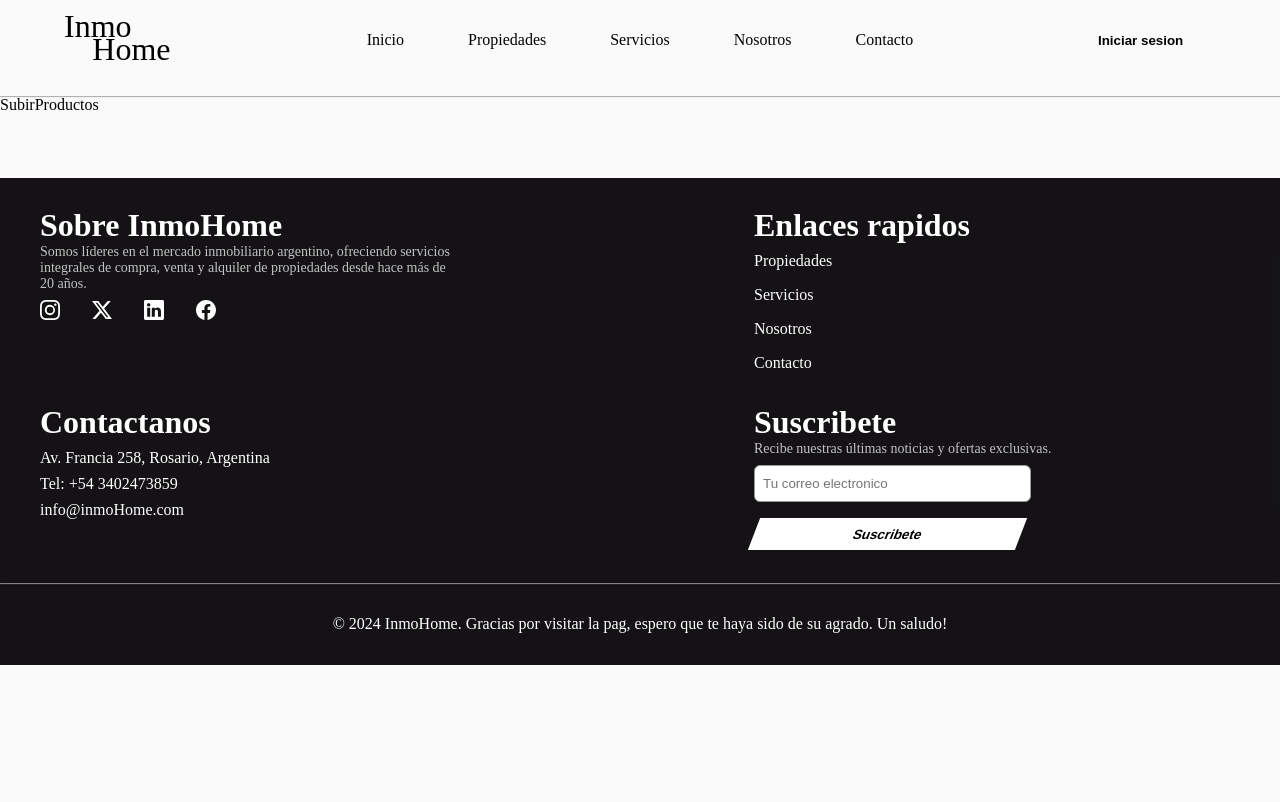
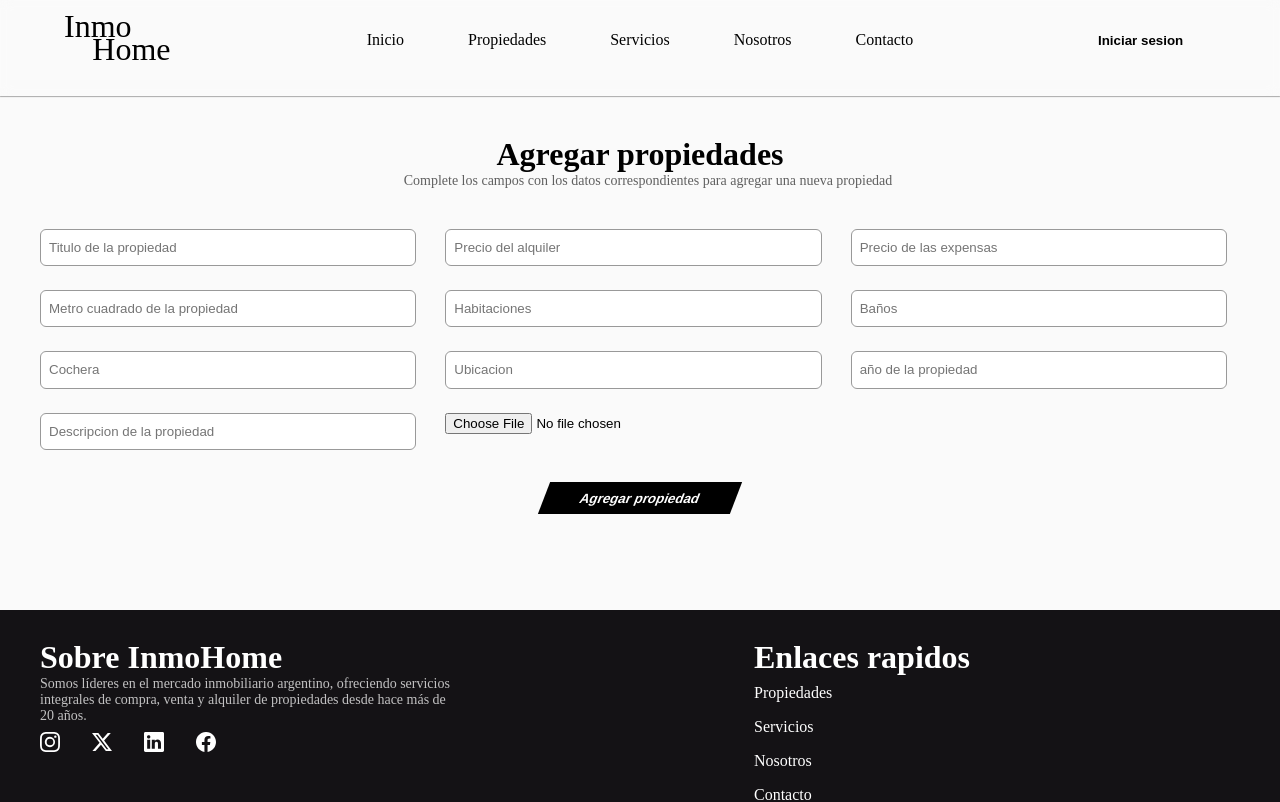
Before and after one commit to Alan-Ribeca/inmobiliaria, a React (Vite) app in the folder inmoReact/: page /subirProductos in a window 1280 px wide. Shown: the top 802 px of the page. Built offline with nearby package versions, Linux system fonts and the light colour scheme.

Commit message:
empezando con la pag del admin

```diff
--- a/inmoReact/src/components/admin/SubirProductos.jsx
+++ b/inmoReact/src/components/admin/SubirProductos.jsx
@@ -1,5 +1,58 @@
+import "./subirPropiedad.scss";
 export const SubirProductos = () => {
   return (
-    <div>SubirProductos</div>
-  )
-}
+    <>
+      <h1 className="titleAgregar">Agregar propiedades</h1>
+      <p className="textoAgregar">
+        Complete los campos con los datos correspondientes para agregar una
+        nueva propiedad
+      </p>
+
+      <section className="agregarPropiedad">
+        <div className="containerInputs">
+          <input
+            type="text"
+            placeholder="Titulo de la propiedad"
+            className="inputAgregar"
+          />
+          <input
+            type="text"
+            placeholder="Precio del alquiler"
+            className="inputAgregar"
+          />
+          <input
+            type="text"
+            placeholder="Precio de las expensas"
+            className="inputAgregar"
+          />
+          <input
+            type="text"
+            placeholder="Metro cuadrado de la propiedad"
+            className="inputAgregar"
+          />
+          <input
+            type="text"
+            placeholder="Habitaciones"
+            className="inputAgregar"
+          />
+          <input type="text" placeholder="Baños" className="inputAgregar" />
+          <input type="text" placeholder="Cochera" className="inputAgregar" />
+          <input type="text" placeholder="Ubicacion" className="inputAgregar" />
+          <input
+            type="text"
+            placeholder="año de la propiedad"
+            className="inputAgregar"
+          />
+          <input
+            type="text"
+            placeholder="Descripcion de la propiedad"
+            className="inputAgregar"
+          />
+          <input type="file" placeholder="Subir img" className="inputImg" />
+        </div>
+
+        <button className="btnSubirPropiedad">Agregar propiedad</button>
+      </section>
+    </>
+  );
+};
--- /dev/null
+++ b/inmoReact/src/components/admin/subirPropiedad.scss
@@ -0,0 +1,49 @@
+.titleAgregar {
+  margin: 2.5rem 0 0 0;
+}
+
+.textoAgregar {
+  padding-left: 1rem;
+  font-size: 14px;
+  color: #606060;
+  text-align: center;
+  margin-bottom: 2.5rem;
+}
+
+.agregarPropiedad {
+  display: flex;
+  flex-direction: column;
+  align-items: center;
+  width: 1200px;
+  margin: 0 auto;
+  .containerInputs {
+    display: grid;
+    grid-template-columns: 1fr 1fr 1fr;
+    gap: 1rem;
+    width: 100%;
+
+    .inputAgregar {
+      height: 2.2rem;
+      border-radius: 6px;
+      border: 1px solid #999;
+      padding-left: 0.5rem;
+      margin-bottom: 0.5rem;
+      width: 90%;
+      padding-right: 1rem;
+    }
+  }
+
+  .btnSubirPropiedad {
+    width: 12rem;
+    height: 2rem;
+    background-color: black;
+    border: none;
+    color: white;
+    font-weight: 600;
+    transform: skew(-21deg);
+    cursor: pointer;
+
+    margin: 1.5rem 0 2rem 0;
+    transition: all 0.3s ease;
+  }
+}
--- a/inmoReact/src/components/header/nav/Navbar.jsx
+++ b/inmoReact/src/components/header/nav/Navbar.jsx
@@ -43,12 +43,17 @@ export const Navbar = () => {
             <li className="liNav">
               {" "}
               <Link to="/subirProductos" className="enlaces">
-                Agregar proopiedades
+                Agregar Prop
               </Link>
             </li>
             <li className="liNav">
               <Link to="/editarProductos" className="enlaces">
-                Editar propiedades
+                Editar Prop
+              </Link>
+            </li>
+            <li className="liNav">
+              <Link to="/editarProductos" className="enlaces">
+                Eliminar Prop
               </Link>
             </li>
           </ul>
```
